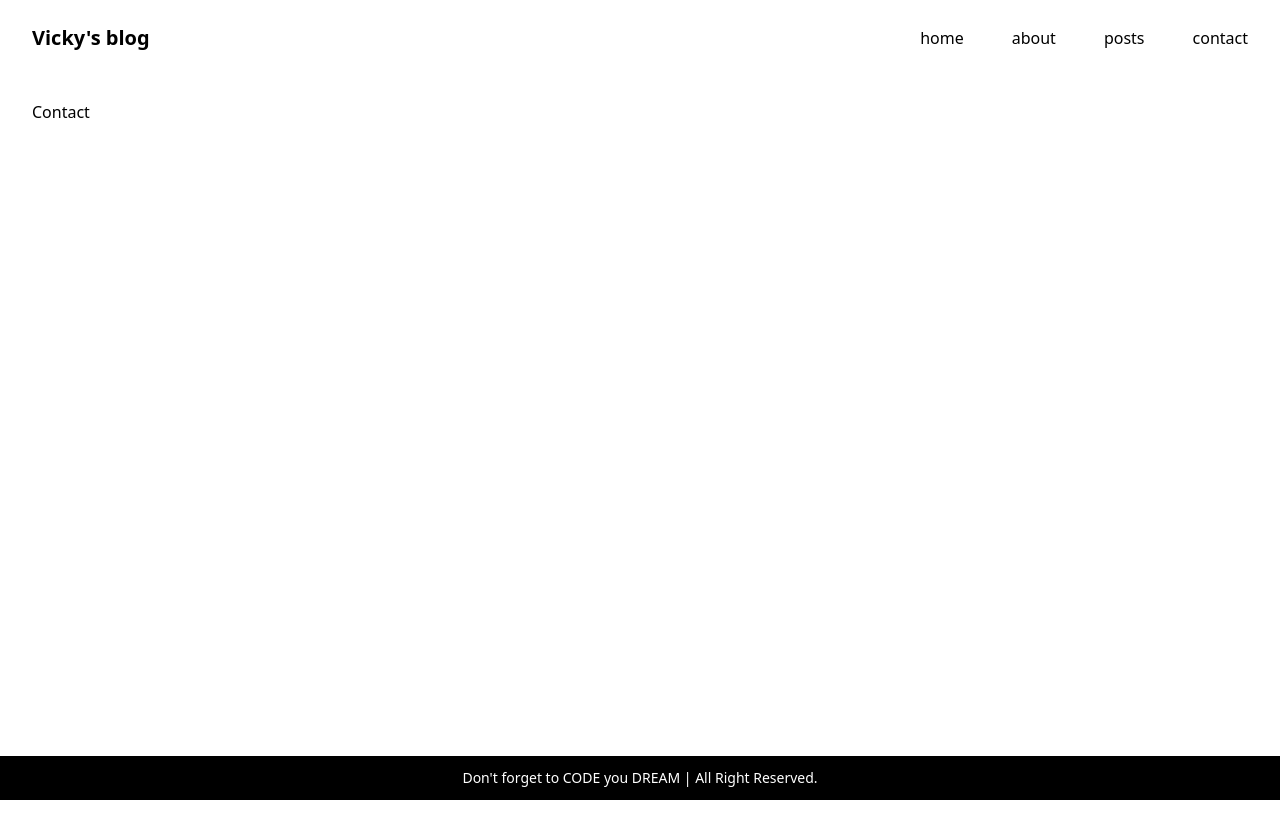
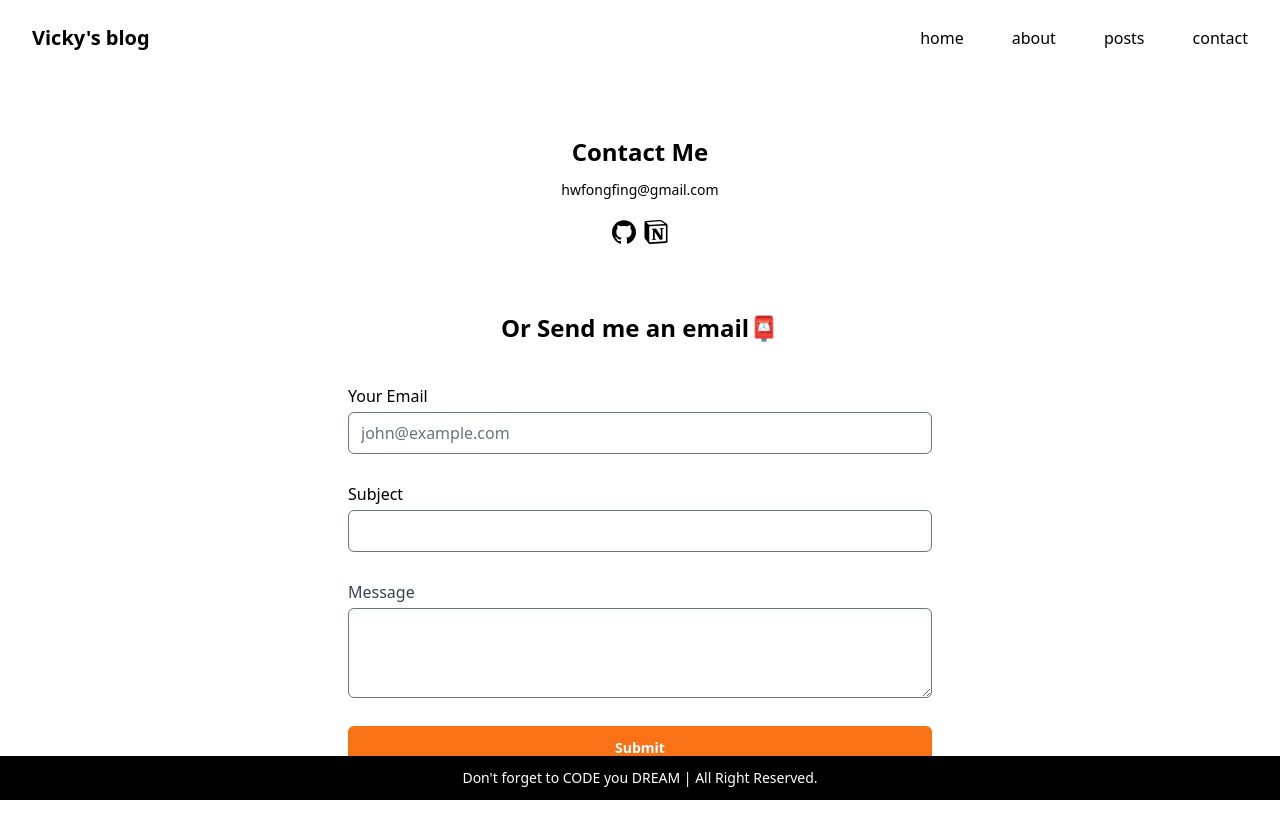
Before and after one commit to wonieeVicky/nextjs-blog, a Next.js app: page /contact in a window 1280 px wide. Shown: the top 838 px of the page. Before the commit the page ends 800 px from the top, so only its background shows below. Built offline with nearby package versions, Linux system fonts and the light colour scheme.

Commit message:
feat: SendEmail form 레이아웃 및 yup을 통한 form 유효성 검증(input validation) 구현

```diff
--- a/src/app/contact/page.tsx
+++ b/src/app/contact/page.tsx
@@ -1,3 +1,27 @@
+import SendEmail from '@/components/SendEmail';
+import Link from 'next/link';
+import { SiGithub, SiNotion } from 'react-icons/si';
+
 export default function About() {
-  return <>Contact</>;
+  return (
+    <main className="flex flex-col items-center justify-between">
+      <div className="w-full text-center p-6">
+        <h3 className="text-2xl font-bold my-3">Contact Me</h3>
+        <div className="text-sm">hwfongfing@gmail.com</div>
+        <div className="flex justify-center my-5 text-2xl hover:text">
+          <Link href="//github.com/wonieeVicky" target="_blank" className="mx-1 transition ease-in-out duration-300 hover:text-orange-600">
+            <SiGithub />
+          </Link>
+          <Link
+            href="//fongfing.notion.site/Vicky-s-FE-Engineering-Wiki-d7e660205c0047118a78d664b07418fd"
+            target="_blank"
+            className="mx-1 transition ease-in-out duration-200 hover:text-orange-600"
+          >
+            <SiNotion />
+          </Link>
+        </div>
+        <SendEmail />
+      </div>
+    </main>
+  );
 }
--- /dev/null
+++ b/src/components/SendEmail.tsx
@@ -0,0 +1,59 @@
+'use client';
+
+import { useForm } from 'react-hook-form';
+import { yupResolver } from '@hookform/resolvers/yup';
+import * as yup from 'yup';
+
+const schema = yup
+  .object({
+    email: yup.string().email().required(''),
+    subject: yup.string().required(),
+    message: yup.string().required()
+  })
+  .required();
+
+export default function SendEmail() {
+  const {
+    register,
+    handleSubmit,
+    formState: { errors }
+  } = useForm({
+    resolver: yupResolver(schema)
+  });
+
+  const onSubmit = (data) => {
+    console.log(data);
+  };
+  return (
+    <>
+      <div className="flex justify-center">
+        <div className="py-4 mt-8 min-w-[50%]">
+          <h2 className="text-2xl font-bold mb-10">Or Send me an email📮</h2>
+          <form className="grid grid-cols-1 gap-6 text-left" onSubmit={handleSubmit(onSubmit)}>
+            <label className="block">
+              <span>Your Email</span>
+              <input className="mt-1 block w-full rounded-md" placeholder="john@example.com" {...register('email')} />
+              <p className="text-xs mt-1">{errors.email?.message}</p>
+            </label>
+            <label className="block">
+              <span>Subject</span>
+              <input type="text" className="mt-1 block w-full rounded-md" placeholder="" {...register('subject')} />
+              <p className="text-xs mt-1">{errors.subject?.message}</p>
+            </label>
+            <label className="block">
+              <span className="text-gray-700">Message</span>
+              <textarea className="mt-1 block w-full rounded-md" rows={3} {...register('message')}></textarea>
+              <p className="text-xs mt-1">{errors.message?.message}</p>
+            </label>
+            <button
+              type="submit"
+              className="rounded-md py-3 bg-orange-500 font-semibold text-white text-sm transition ease-in-out duration-300 hover:bg-orange-600"
+            >
+              Submit
+            </button>
+          </form>
+        </div>
+      </div>
+    </>
+  );
+}
```
